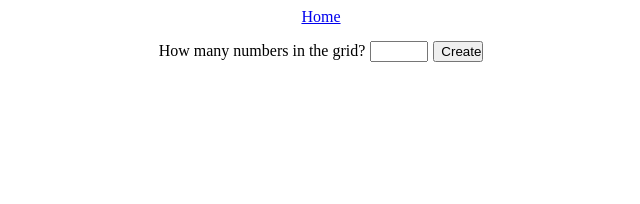
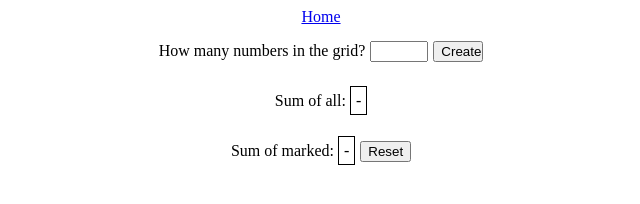
Before and after one commit to LoosedWhale/DDU2_Project, a plain HTML site: page sum/index.html in a window 1280 px wide. Shown: the whole page, without its empty margins (319-959 px from the left). Drawn offline with Linux system fonts and the light colour scheme.

Commit message:
sum index, css

```diff
--- a/sum/index.css
+++ b/sum/index.css
@@ -0,0 +1,12 @@
+.marked {
+    background-color: lime !important;
+}
+
+#sumAll, #sumMarked{
+    height: 12px;
+    width: 150px;
+    line-height: 12px;
+    padding: 5px;
+    border: 1px solid black;
+    text-align: center;
+}
--- a/sum/index.html
+++ b/sum/index.html
@@ -18,11 +18,16 @@
             <input id="submit" type="submit" value="Create">
         </div>
         <div class="opperationBox">
-            <!--Place for actions related to the individaul pages-->
+            <p>Sum of all: <span id="sumAll">-</span></p>
+        </div>
+        <div class="opperationBox">
+            <p>Sum of marked: <span id="sumMarked">-</span></p>
+            <button id="reset">Reset</button>
         </div>
         <div id="gridtable"></div>
     </main>
+    <script src="../common.js"></script>
     <script src="index.js"></script>
-    <script src="../common.js"></script>
+
 </body>
 </html>
```
